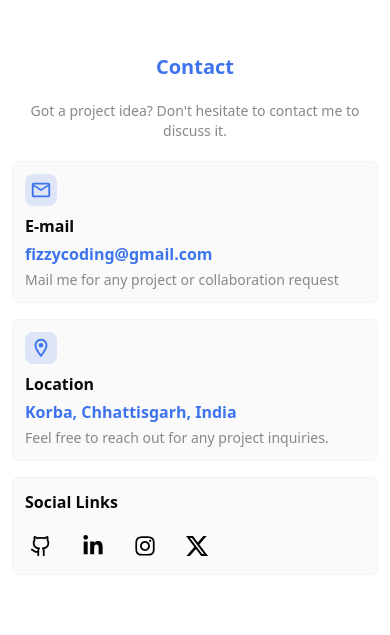
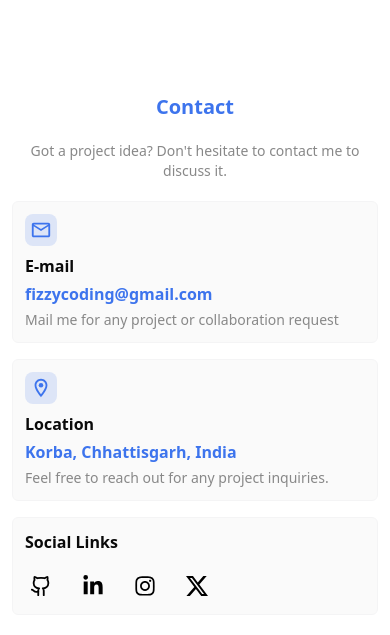
Before and after one commit to fizzycoding/My-Portfolio-Website, a React (Vite) app in the folder frontend/: page / in a window 390 px wide. Shown: the part 2542-3177 px from the top of the page. Built offline with nearby package versions, Linux system fonts and the light colour scheme; no server answers.

Commit message:
UI Fixes

```diff
--- a/frontend/src/screen/WelcomeScreen/ContactPage.tsx
+++ b/frontend/src/screen/WelcomeScreen/ContactPage.tsx
@@ -11,7 +11,7 @@ const ContactPage = () => {
 
   return (
     <section
-      className="overflow-hidden min-h-screen py-10 md:py-20 relative z-10 justify-center max-w-5xl m-auto items-center"
+      className="overflow-hidden min-h-screen py-20 md:py-20 relative z-10 justify-center max-w-5xl m-auto items-center"
       ref={ref}
     >
       <motion.h2
```
